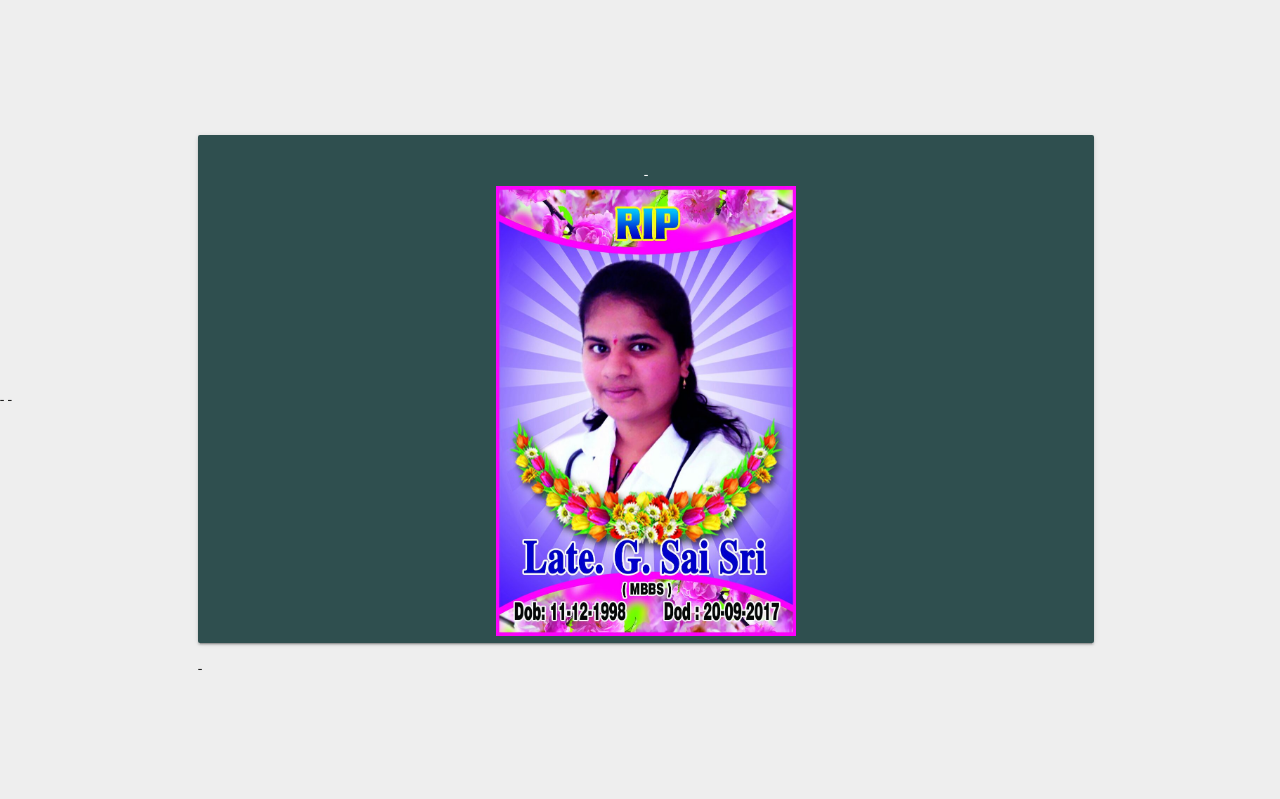
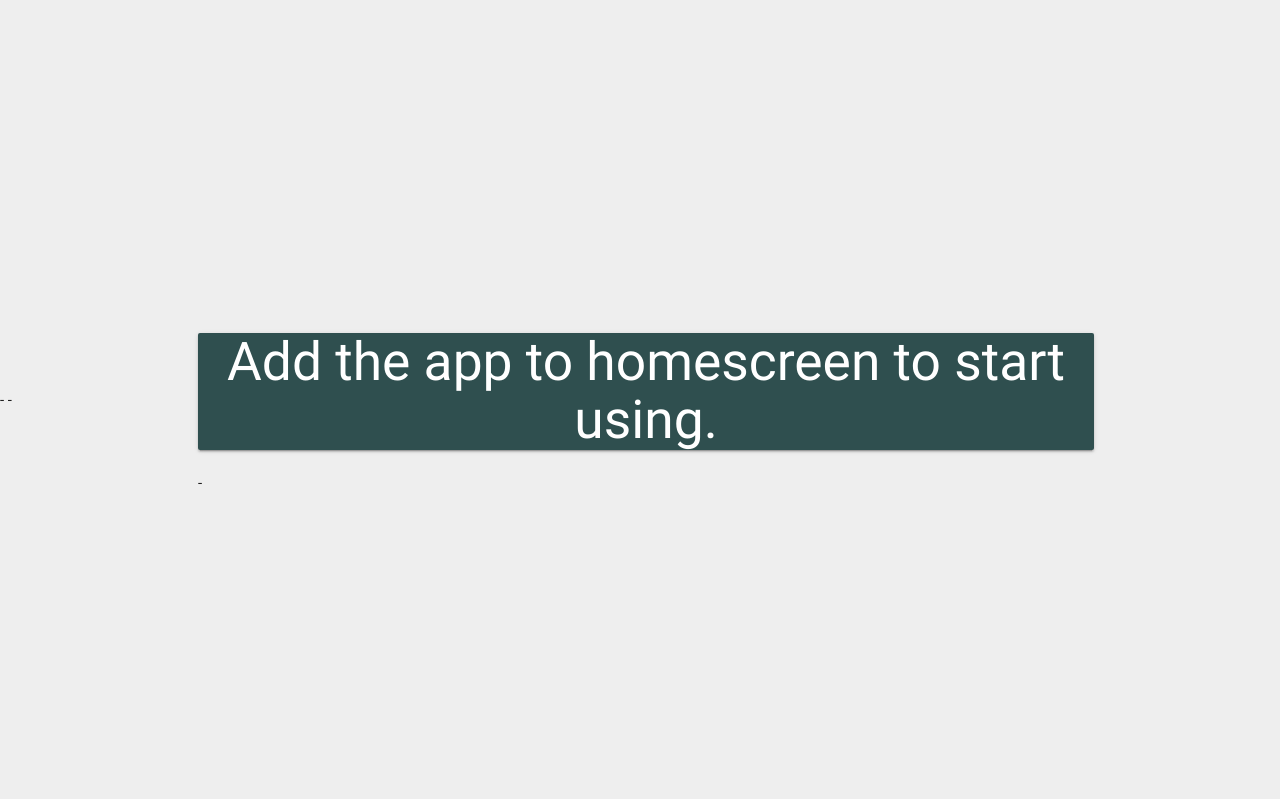
Before and after one commit to gmcfiesta/gmcfiesta.github.io, a plain HTML site: page index.html in a window 1280 px wide. Shown: the top 799 px of the page. Drawn offline with nearby package versions, Linux system fonts and the light colour scheme.

Commit message:
start in memory

```diff
--- a/index.html
+++ b/index.html
@@ -49,19 +49,25 @@
  -
  -		<div class="container" style="background-color: transparent">
             <div class="card white-text center">
-                <ul >
-
-        <li><marquee>The events will be started in memory of Saisri.</marquee>
-          </li>
- -          <li>    <img src="IMG-20170920-WA0006.jpg" width="300px" class="center"></li>
-
-                    </ul>
+                <h2>Add the app to homescreen to start using.</h2>
                     </div>
  -        </div>
         </div>
  -
  -
+        <script>
+            <!---
+        if (window.matchMedia('(display-mode: standalone)').matches) {
+  console.log("Thank you for installing our app!");
+            document.getElementById('pl').style.visibility = "hidden";
+}
+   var is_safari = navigator.userAgent.indexOf('Safari') != -1 && navigator.userAgent.indexOf('Chrome') == -1 &&  navigator.userAgent.indexOf('Android') == -1;
+  if (is_safari) {
+   document.getElementById('pl').style.visibility = "hidden";
+  }
+	    //-->
 
+	    </script>
 
 
 
@@ -139,7 +145,7 @@
      </div>
 
       <ul >
-
+        <li><marquee>The events will be started in memory of Saisri.</marquee></li>
         <li><marquee>For LIVE NOTIFICATIONS, tap the Floating Bell icon and ALLOW to subscribe.</marquee>
           </li></ul>
 
```
